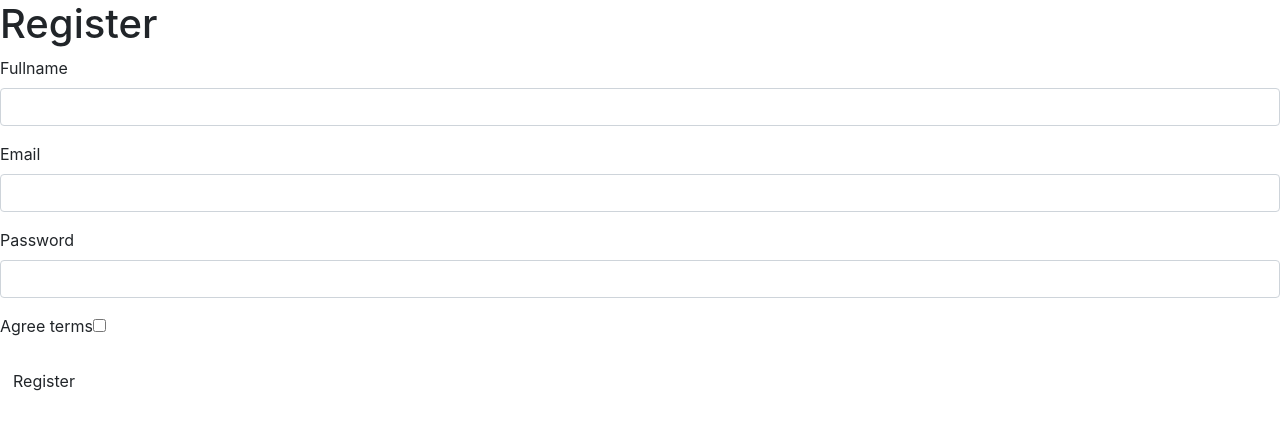
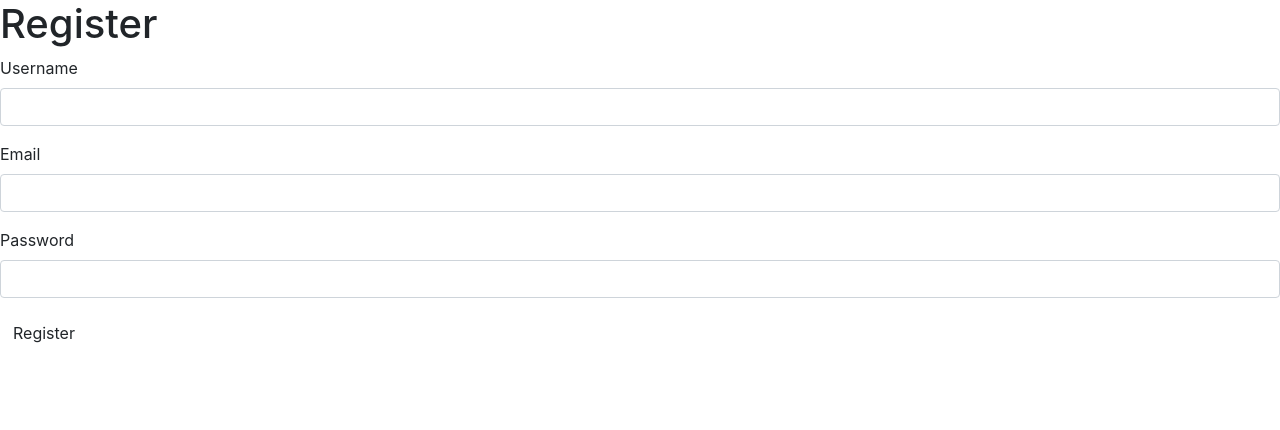
Before and after one commit to kdefarge/snowtrick, a Symfony app: template templates/registration/register.html.twig in a window 1280 px wide. Shown: the top 430 px of the page. Run offline with Twig, Linux system fonts and the light colour scheme; the template is opened without the code that fills it, so the values that code supplies are empty; form fields are guessed from the names that the template uses; some libraries are stand-ins or nearby versions.

Commit message:
Update registration - Change Fullname to Username - Contraints - form

```diff
--- a/templates/registration/register.html.twig
+++ b/templates/registration/register.html.twig
@@ -13,12 +13,11 @@
     <h1>Register</h1>
 
     {{ form_start(registrationForm) }}
-        {{ form_row(registrationForm.fullname) }}
+        {{ form_row(registrationForm.username) }}
         {{ form_row(registrationForm.email) }}
         {{ form_row(registrationForm.plainPassword, {
             label: 'Password'
         }) }}
-        {{ form_row(registrationForm.agreeTerms) }}
 
         <button type="submit" class="btn">Register</button>
     {{ form_end(registrationForm) }}
```
Also changed, not shown: src/Form/RegistrationFormType.php (+4 -5 lines).
